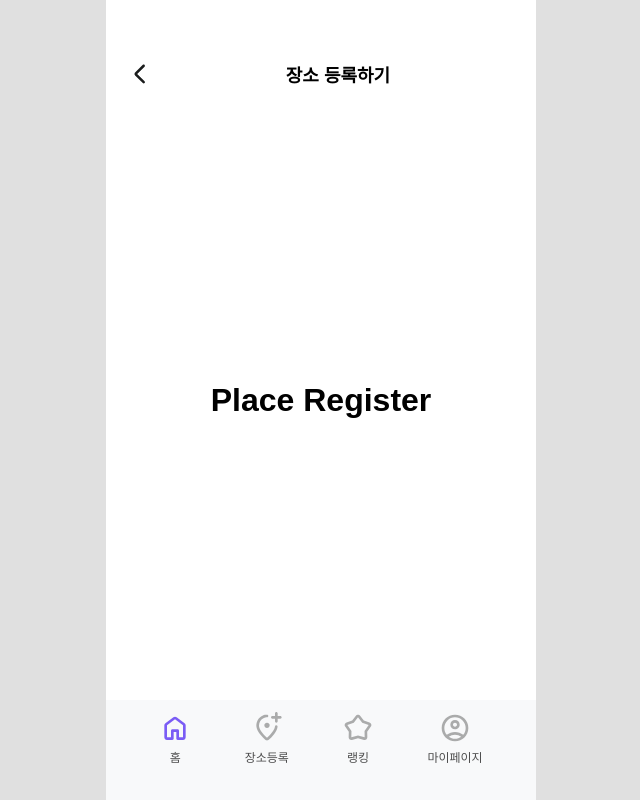
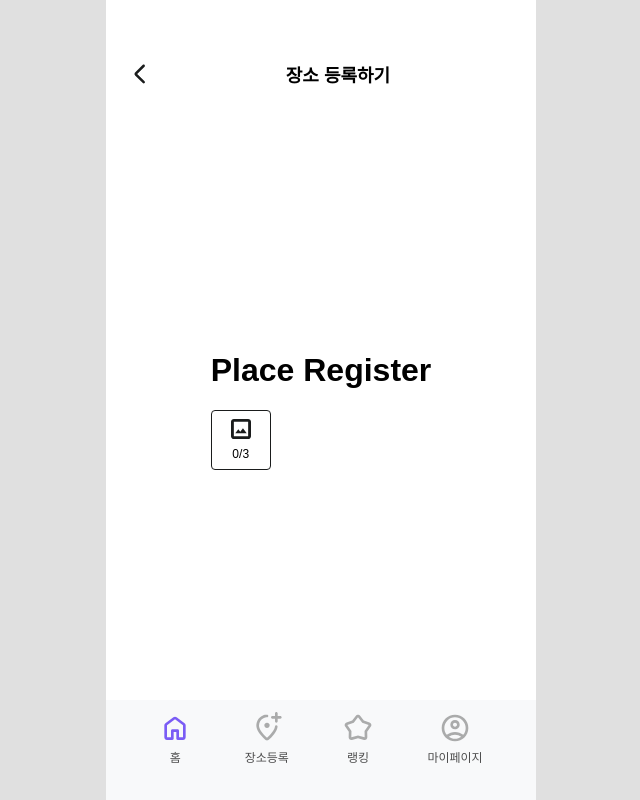
Before and after one commit to urdego/Urdego_Frontend, a Next.js app: page /placeRegister in a window 1280 px wide. Shown: the whole page, without its empty margins (319-959 px from the left). Built offline with nearby package versions, Linux system fonts and the light colour scheme.

Commit message:
feat: 이미지 업로드 컴포넌트 구현

```diff
--- a/app/(nav)/placeRegister/page.tsx
+++ b/app/(nav)/placeRegister/page.tsx
@@ -1,10 +1,14 @@
-import TopBar from "@/components/Common/TopBar/TopBar";
+'use client';
+
+import TopBar from '@/components/Common/TopBar/TopBar';
+import ImageUpload from '@/components/Layout/PlaceRegister/ImageUpload';
 
 const PlaceRegister = () => {
   return (
     <>
-    <TopBar NavType="default" label="장소 등록하기"/>
+      <TopBar NavType="default" label="장소 등록하기" />
       <h1>Place Register</h1>
+      <ImageUpload currCount={0} totalCount={3} />
     </>
   );
 };
--- /dev/null
+++ b/components/Layout/PlaceRegister/ImageUpload.styles.ts
@@ -0,0 +1,25 @@
+import styled from 'styled-components';
+
+export const ImageUploadWrapper = styled.div`
+  width: 60px;
+  height: 60px;
+  border-radius: 4px;
+  border: 1px solid #1a1c1c;
+  display: flex;
+  flex-direction: column;
+  justify-content: center;
+  align-items: center;
+  gap: 4px;
+  box-sizing: border-box;
+`;
+
+export const ImageUploadContainer = styled.div`
+  text-align: center;
+  padding: 4px 8px;
+`;
+
+export const ImageUploadCount = styled.div`
+  font-size: 12px;
+  font-weight: 400;
+  line-height: 150%;
+`;
--- /dev/null
+++ b/components/Layout/PlaceRegister/ImageUpload.tsx
@@ -0,0 +1,26 @@
+import {
+  ImageUploadContainer,
+  ImageUploadCount,
+  ImageUploadWrapper,
+} from './ImageUpload.styles';
+import { GalleryIcon } from './ImageUploadIcon';
+
+interface ImageUploadProps {
+  currCount: number;
+  totalCount: number;
+}
+
+const ImageUpload = ({ currCount, totalCount }: ImageUploadProps) => {
+  return (
+    <ImageUploadWrapper>
+      <ImageUploadContainer>
+        <GalleryIcon />
+        <ImageUploadCount>
+          {currCount}/{totalCount}
+        </ImageUploadCount>
+      </ImageUploadContainer>
+    </ImageUploadWrapper>
+  );
+};
+
+export default ImageUpload;
--- /dev/null
+++ b/components/Layout/PlaceRegister/ImageUploadIcon.tsx
@@ -0,0 +1,6 @@
+import GalleryIconSrc from '@styles/Icon/Gallery.svg';
+import Image from 'next/image';
+
+export const GalleryIcon = () => (
+  <Image src={GalleryIconSrc} alt="Gallery Icon" />
+);
```
Also changed, not shown: styles/Icon/Gallery.svg (added).
